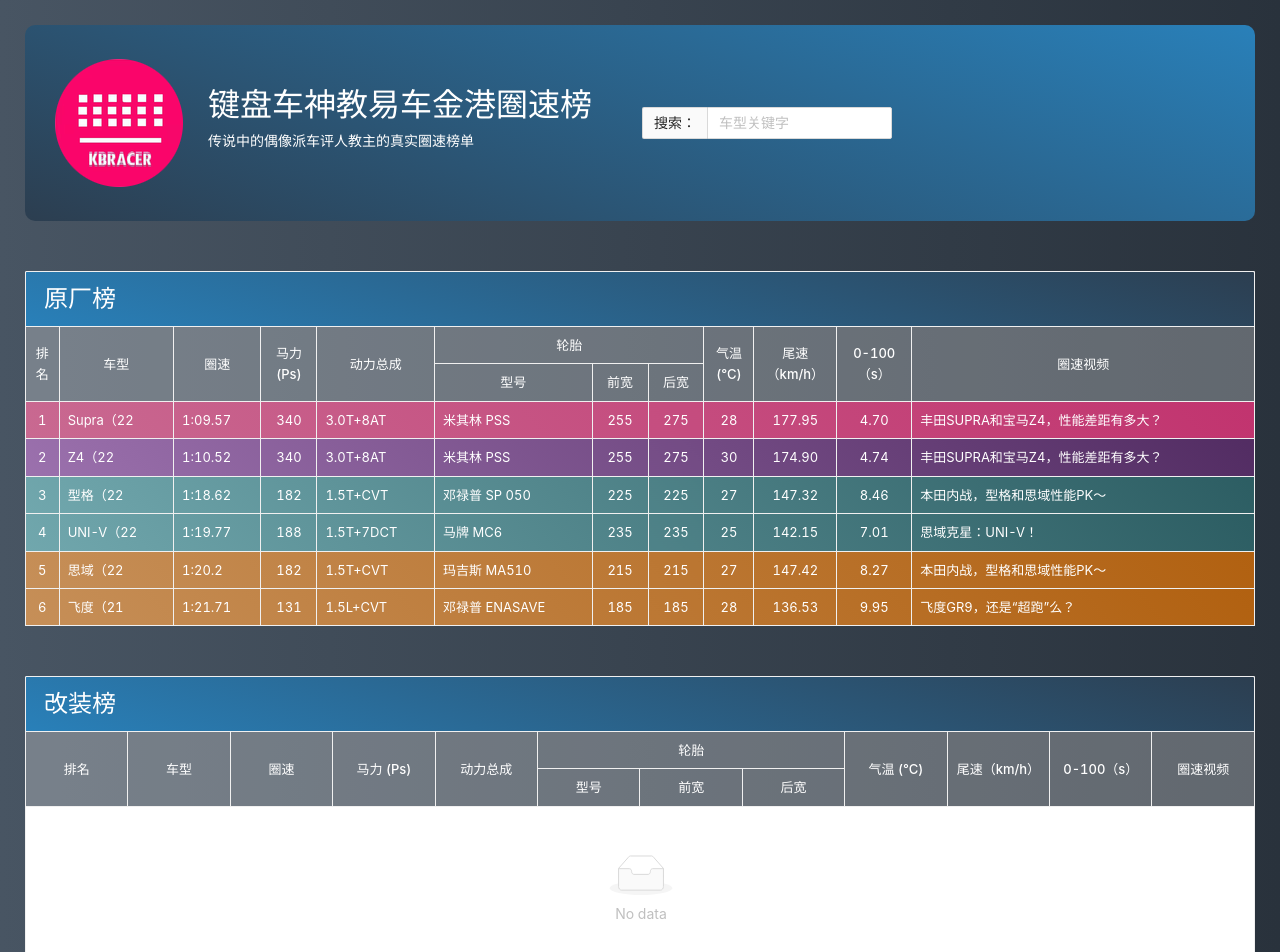
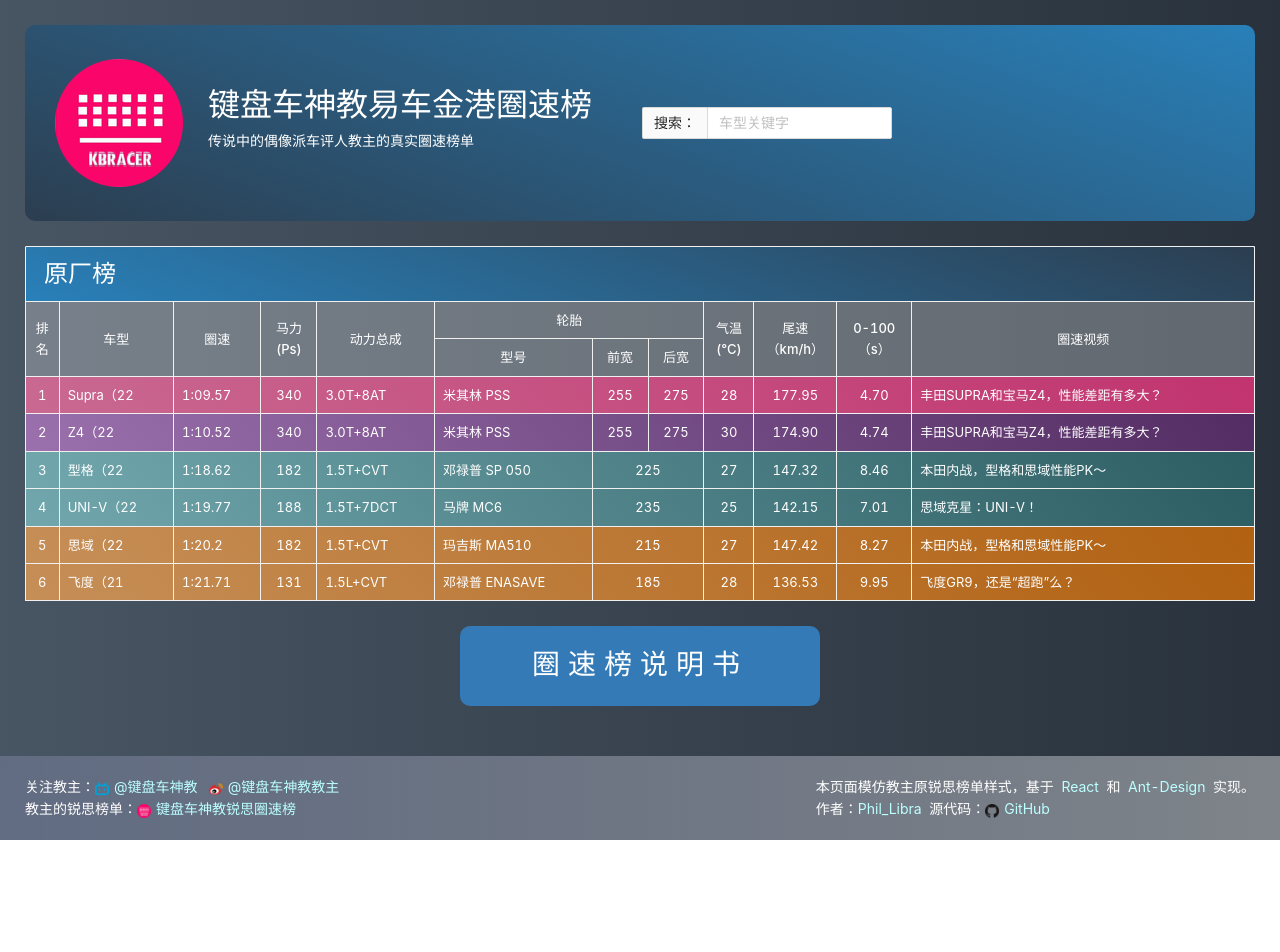
Before and after one commit to Phil-Libra/kbracer-goldenport, a React (Create React App) app: page / in a window 1280 px wide. Shown: the top 952 px of the page. After the commit the page ends 840 px from the top, so only its background shows below. Built offline with nearby package versions, Linux system fonts and the light colour scheme.

Commit message:
优化胎宽显示

```diff
--- a/src/App.js
+++ b/src/App.js
@@ -1,5 +1,5 @@
 import { useState } from 'react';
-import { Table as ATable, Input,  /* Select */ } from 'antd';
+import { Table as ATable, Input, /*Button, Select */ } from 'antd';
 import { CloseCircleTwoTone } from '@ant-design/icons';
 
 import speed from './speed.json';
@@ -41,15 +41,18 @@
 
   const [rankDataMod, setRankDataMod] = useState(speedDataMod);
 
+  // 展示哪个榜单的state
+  // const [isMod, setIsMod] = useState(false);
+
   // 说明书显示状态
   const [descStatus, setDescStatus] = useState(false);
 
   // 分页状态
-  // const [pagination, setPagination] = useState(false);
+  const [pagination, setPagination] = useState(false);
 
   return (
     <>
-      <div>
+      <div className={styles.main}>
         <Title >
           <Input
             addonBefore="搜索："
@@ -62,6 +65,7 @@
             }}
             allowClear
           />
+
           {/* <span className={styles.searchTitle}>级别：</span>
           <Select
             className={styles.selectLv}
@@ -114,11 +118,60 @@
             <Option value="0">原厂</Option>
             <Option value="1">改装</Option>
           </Select> */}
+
         </Title>
 
-        <Table rankData={rankData} title={<span>原厂榜</span>} />
+        {/* <div className={styles.switchBox}>
+          <Button
+            className={styles.switch}
+            onClick={() => setIsMod((prevState) => !prevState)}
+          >
+            {isMod ? '切换到原厂榜' : '切换到改装榜'}
+          </Button>
 
-        <Table rankData={rankDataMod} title={<span>改装榜</span>} />
+          <Button
+            className={styles.pagination}
+            onClick={() => setPagination((prevState) => !prevState)}
+          >
+            <span>{pagination ? '关闭分页' : '开启分页'}</span>
+          </Button>
+        </div> */}
+
+        {/* {
+          isMod
+            ? (
+              <Table
+                rankData={rankDataMod}
+                pagination={pagination}
+                title={<span>改装榜</span>}
+              />
+            )
+            : (
+              <Table
+                rankData={rankData}
+                pagination={pagination}
+                title={<span>原厂榜</span>}
+              />
+            )
+        } */}
+
+        {rankData.length === 0
+          ? <></>
+          : <Table
+            rankData={rankData}
+            pagination={pagination}
+            title={<span>原厂榜</span>}
+          />
+        }
+
+        {rankDataMod.length === 0
+          ? <></>
+          : <Table
+            rankData={rankDataMod}
+            pagination={pagination}
+            title={<span>改装榜</span>}
+          />
+        }
 
         <div className={styles.buttonBox}>
           <button
@@ -127,12 +180,6 @@
           >
             <span>圈速榜说明书</span>
           </button>
-          {/* <button
-          className={styles.pagination}
-          onClick={() => setPagination((prevState) => !prevState)}
-        >
-          <span>{pagination ? '关闭分页' : '开启分页'}</span>
-        </button> */}
         </div>
 
         <Description descStatus={descStatus} setDescStatus={setDescStatus} />
@@ -143,11 +190,10 @@
   );
 };
 
-
-
 const Table = (
   {
     rankData,
+    pagination,
     title
   }
 ) => {
@@ -177,7 +223,7 @@
       speed % 1 === 0
         ? time = `2:${Math.round((speed - 120) * 100) / 100}:00`
         : time = `2:${Math.round((speed - 120) * 100) / 100}`;
-    } else if (time >= 180) {
+    } else {
       time = '太菜了以至于无法显示';
     }
 
@@ -193,7 +239,7 @@
       sticky={true}
       tableLayout={'fixed'}
       scroll={{ x: 'max-content' }}
-      pagination={false}
+      pagination={pagination}
       onRow={(val) => {
         return {
           className: val.speed < 70
@@ -249,12 +295,26 @@
           dataIndex="tyre_f"
           key="tyre_f"
           align="center"
+          onCell={(res) => {
+            if (res.tyre_f === res.tyre_r) {
+              return {
+                colSpan: 2,
+              }
+            }
+          }}
         />
         <Column
           title="后宽"
           dataIndex="tyre_r"
           key="tyre_r"
           align="center"
+          onCell={(res) => {
+            if (res.tyre_f === res.tyre_r) {
+              return {
+                colSpan: 0,
+              }
+            }
+          }}
         />
       </ColumnGroup>
       <Column
@@ -374,8 +434,8 @@
             display: descStatus ? 'block' : 'none',
             overflow: 'visible',
             position: 'fixed',
-            top: '12%',
-            left: '12%',
+            top: '14.5%',
+            left: '14.5%',
             fontSize: 20,
             zIndex: 4
           }
--- a/src/index.module.css
+++ b/src/index.module.css
@@ -9,7 +9,7 @@
   min-height: 100vh;
 }
 :global .ant-table-wrapper {
-  margin: 50px 25px;
+  margin: 25px 25px;
 }
 :global .ant-table-thead {
   background-image: linear-gradient(90deg, #485563, #29323c);
@@ -131,8 +131,7 @@
 .buttonBox {
   text-align: center;
 }
-.buttonBox .descButton,
-.buttonBox .pagination {
+.buttonBox .descButton {
   overflow: hidden;
   margin: 0 0 50px;
   width: 360px;
@@ -145,13 +144,11 @@
   line-height: 20px;
   cursor: pointer;
 }
-.buttonBox .descButton span,
-.buttonBox .pagination span {
+.buttonBox .descButton span {
   font-size: 28px;
   letter-spacing: 8px;
 }
-.buttonBox .descButton:hover,
-.buttonBox .pagination:hover {
+.buttonBox .descButton:hover {
   background-color: #4405f7;
 }
 .description {
@@ -161,8 +158,8 @@
   left: 50%;
   transform: translate(-50%, -50%);
   padding: 20px;
-  height: 75%;
-  width: 75%;
+  height: 70%;
+  width: 70%;
   background-color: #000;
   color: #fff;
   z-index: 3;
--- a/src/index.module.less
+++ b/src/index.module.less
@@ -13,7 +13,7 @@
     }
 
     .ant-table-wrapper {
-        margin: 50px 25px;
+        margin: 25px 25px;
     }
 
     .ant-table-thead {
@@ -136,6 +136,19 @@
 // }
 
 // 其他样式
+// .switchBox {
+//     margin: 25px 25px 0 25px;
+
+//     .switch,
+//     .pagination {
+//         width: 150px;
+//     }
+
+//     .pagination {
+//         margin-left: 50px;
+//     }
+// }
+
 .title {
     display: flex;
     align-items: center;
@@ -196,8 +209,7 @@
 .buttonBox {
     text-align: center;
 
-    .descButton,
-    .pagination {
+    .descButton {
         overflow: hidden;
         margin: 0 0 50px;
         width: 360px;
@@ -228,8 +240,8 @@
     left: 50%;
     transform: translate(-50%, -50%);
     padding: 20px;
-    height: 75%;
-    width: 75%;
+    height: 70%;
+    width: 70%;
     background-color: #000;
     color: #fff;
     z-index: 3;
```
Also changed, not shown: 10 other files (tests, documents, lock files or other folders). Lines whose indentation alone changed are shown as unchanged.
